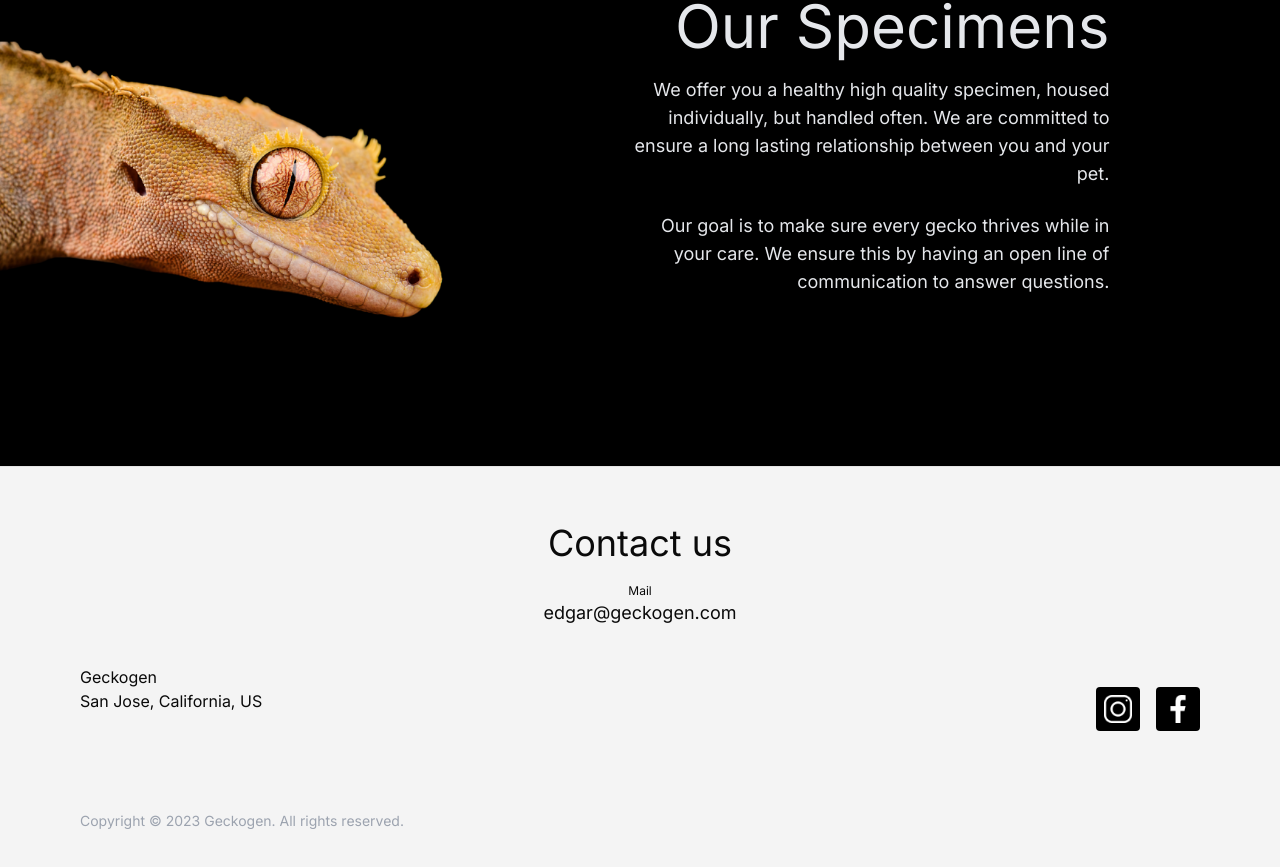
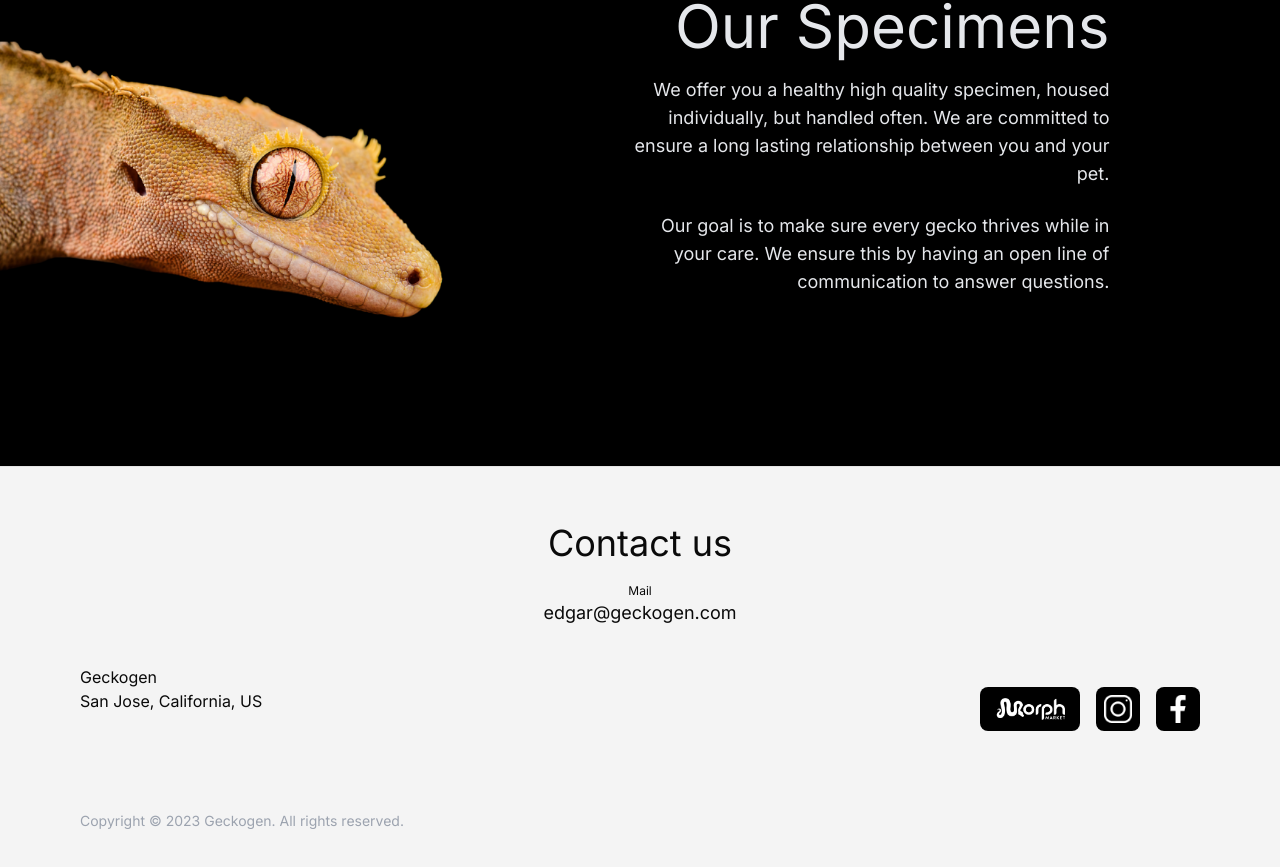
Before and after one commit to santidevhmo/geckogen-web-app-2024, a Next.js app: page / in a window 1280 px wide. Shown: the part 2930-3797 px from the top of the page. Built offline with nearby package versions, Linux system fonts and the light colour scheme; no server answers.

Commit message:
add footer btn & metadata video url route added

```diff
--- a/app/api/product/route.ts
+++ b/app/api/product/route.ts
@@ -21,6 +21,7 @@ export async function GET(req: NextRequest, res: NextResponse) {
       productDescription: product.description,
       hatchedDate: product.metadata.HatchedDate, // Retrieve Hatched Date from metadata
       weight: product.metadata.Weight, // Retrieve Weight from metadata
+      videoURL: product.metadata.VideoURL
     });
   } catch (error) {
     console.error("Error fetching product:", error);
--- a/app/components/Catalog/Catalog.tsx
+++ b/app/components/Catalog/Catalog.tsx
@@ -64,7 +64,7 @@ const Catalog = () => {
               productId={product.id}
               productImage={product.images[0]}
               productTitle={product.name}
-              productPrice={price.unit_amount as number / 100.00}
+              productPrice={price && price.unit_amount ? price.unit_amount / 100.0 : 0}
             />
           </Suspense>
         );
--- a/app/components/Footer/Footer.tsx
+++ b/app/components/Footer/Footer.tsx
@@ -1,4 +1,5 @@
 import Link from "next/link";
+import MorphMarketButton from "../MorphMarketBtn/MorphMarketBtn";
 
 const Footer = () => {
   return (
@@ -22,13 +23,24 @@ const Footer = () => {
           <p>Geckogen</p>
           <p>San Jose, California, US</p>
         </div>
-        <div className="flex items-center gap-4">
-          <div className="bg-black w-11 h-11 p-2 rounded">
+        <div className="flex gap-4">
+          <div className="flex items-center bg-black rounded-lg h-11 w-30">
+            <Link href="https://www.morphmarket.com/" passHref>
+              <button className="flex justify-center py-1.5 px-2 w-[100px] h-[35px]">
+                <img
+                  src="/MorphMarketWhite.webp"
+                  alt="Morph Market Logo"
+                  className="w-[full] h-full object-contain"
+                />
+              </button>
+            </Link>
+          </div>
+          <div className="bg-black w-11 h-11 p-2 rounded-lg">
             <a href={"https://www.instagram.com/geckogen"} target="_blank">
               <img src="/insta-icon.png" alt="instagram-icon" />
             </a>
           </div>
-          <div className="bg-black w-11 h-11 p-2 rounded">
+          <div className="bg-black w-11 h-11 p-2 rounded-lg">
             <a href={"https://www.facebook.com/Geckogenlabs"} target="_blank">
               <img src="/facebook-icon.png" alt="facebook-icon" />
             </a>
```
Also changed, not shown: public/MorphMarketWhite.webp (added).
